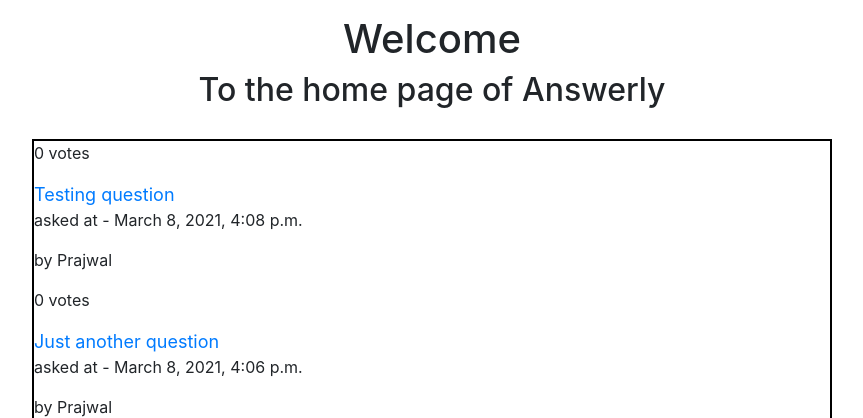
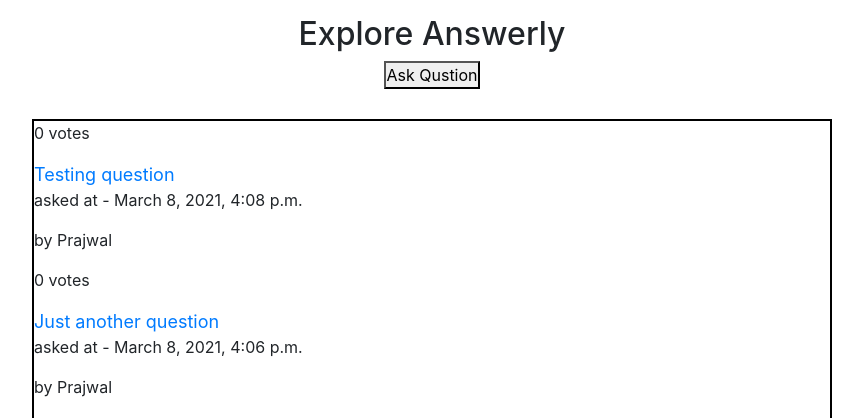
Before and after one commit to Prajwal-Jadhav/Answerly, a Django app: page / in a window 1280 px wide. Shown: the part 56-474 px from the top of the page, without its empty margins (208-1071 px from the left). Run offline with Django 3.2, Linux system fonts and the light colour scheme; data comes from the database, SQL or seed files in the repository; both versions use the stored data as it was after the commit; some libraries are stand-ins or nearby versions.

Commit message:
added a link to ask question

```diff
--- a/main/templates/main/home.html
+++ b/main/templates/main/home.html
@@ -8,8 +8,10 @@
 {% block content%}
 
 <div class="welcome_header">
-  <h1>Welcome</h1>
-  <h2>To the home page of Answerly</h2>
+  <h2>Explore Answerly</h2>
+  <a href="{% url 'main:create_question' %}">
+    <button>Ask Qustion</button>
+  </a>
 </div>
 
 <div class="questions_container">
```
Also changed, not shown: db.sqlite3.
